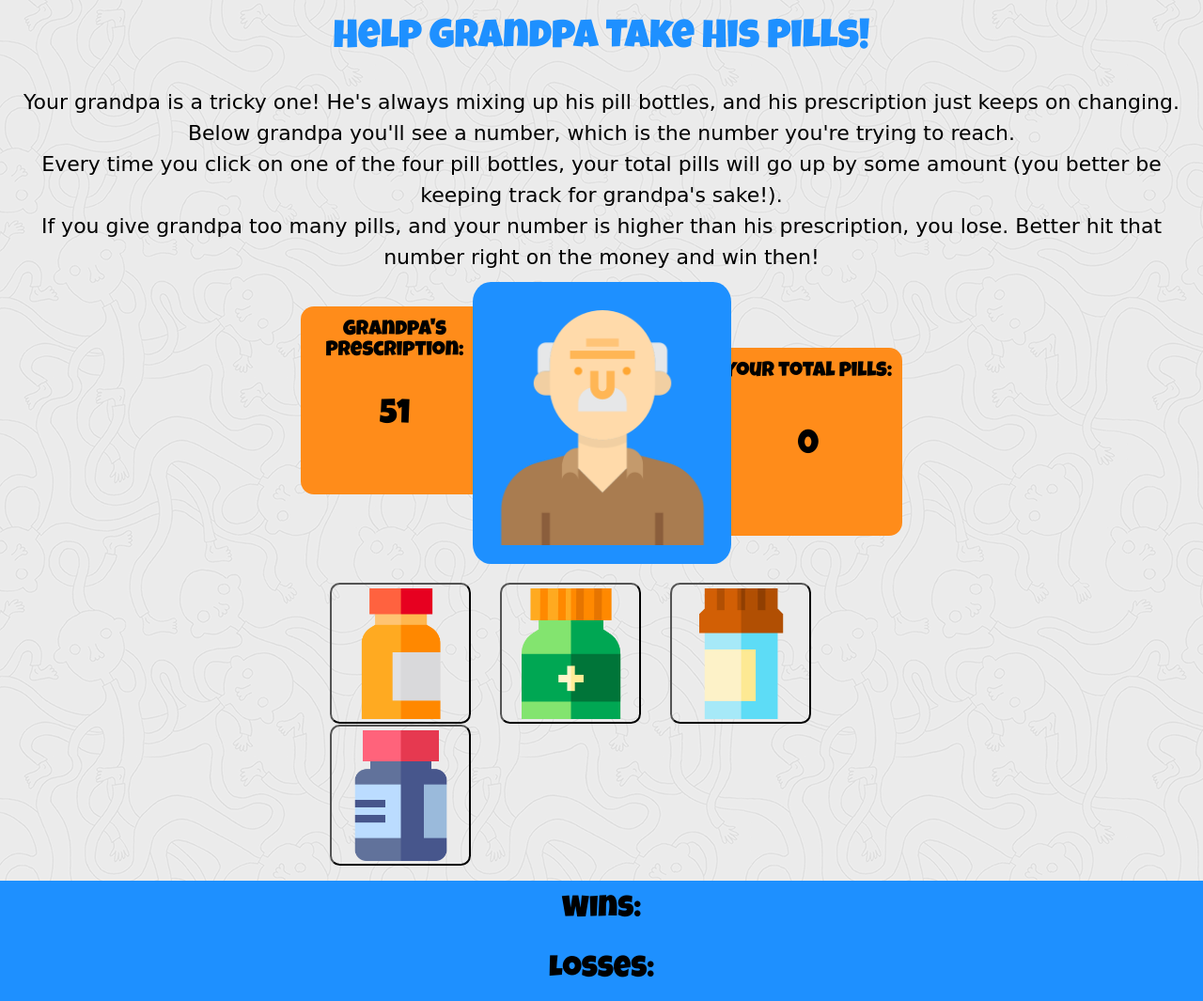
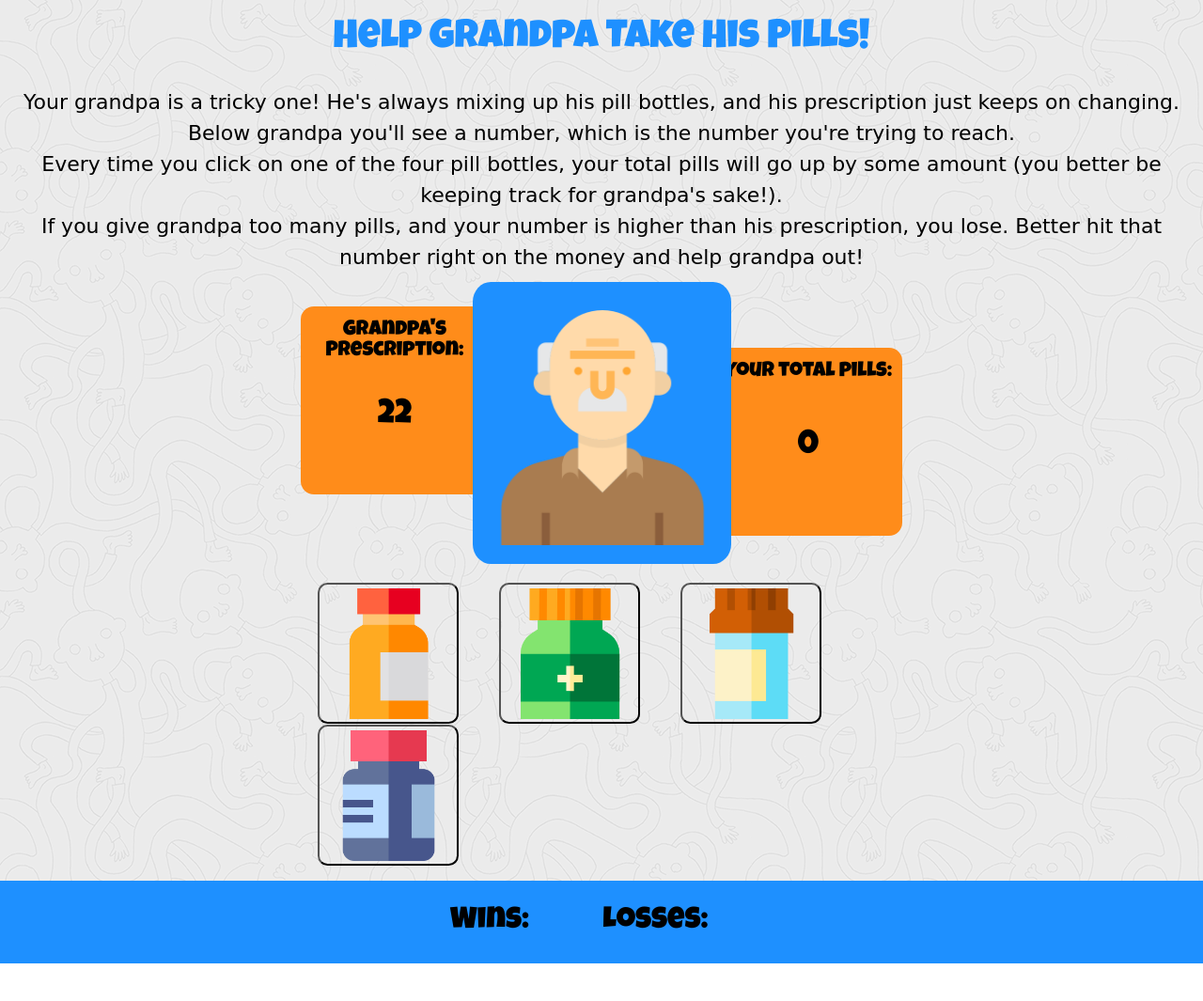
Before and after one commit to ThorNolan/unit-4-game, a plain HTML site: page index.html in a window 1280 px wide. Shown: the whole page at 94% size. After the commit the page ends 1025 px from the top, so only its background shows below. Drawn offline with nearby package versions, Linux system fonts and the light colour scheme; a web font is replaced by a local one.

Commit message:
finished up some final stylings and added timeouts so that my css animations would display correctly

```diff
--- a/assets/css/style.css
+++ b/assets/css/style.css
@@ -113,7 +113,7 @@ h1 {
 .buttons {
     padding-top: 5px;
     padding-bottom: 5px;
-    padding-left: 26.5%;
+    padding-left: 25%;
     padding-right: 25%;
     color: dodgerblue;
     border-radius: 7%;
@@ -125,9 +125,12 @@ h1 {
 }
 
 .buttons button {
-    margin-right: 12px;
-    margin-left: 12px;
+    margin-right: 18px;
+    margin-left: 18px;
 }
+
+button:focus { outline: none; }
+
 
 #orangeBottle {
     background: url(../images/orange-bottle.png) no-repeat;
@@ -173,3 +176,8 @@ h1 {
     background-color: dodgerblue;
     line-height: 2;
 }
+
+.score p {
+    display: inline-block;
+    padding: 12px;
+}
--- a/assets/javascript/game.js
+++ b/assets/javascript/game.js
@@ -1,5 +1,6 @@
 
 // ================== GLOBALS =======================
+$(document).ready(function() {
 
   // variables for setting up random numbers...
 
@@ -40,11 +41,14 @@
 
     // my functions for tracking on-click events and running conditionals to determine if the player has achieved a win or has exceeded the "prescription" and lost
 
-    $("input[type='button']").click(function() {
+    $("button").click(function() {
         // using a switch case here to determine which button was pressed and then add points based on whichever random number has been assigned to that button
         switch (this.id) {
 
-          case "orangeBottle":
+          case 'orangeBottle':
+
+            $("#orangeBottle").addClass("animated wobble fast");
+
             playerNumber = playerNumber + orangeBottle;
             $("#yourNumber").text(playerNumber);
                 //conditional that runs my gameWin function on a win or my gameLoss function on a loss
@@ -54,9 +58,13 @@
                 else if (playerNumber > prescription){
                     gameLoss();
                 }
+            window.setTimeout(function(){$("#orangeBottle").removeClass("animated wobble fast");}, 1000);
             break;
 
-          case "greenBottle":
+          case 'greenBottle':
+
+            $("#greenBottle").addClass("animated wobble fast");
+
             playerNumber = playerNumber + greenBottle;
             $("#yourNumber").text(playerNumber);
                 if (playerNumber == prescription){
@@ -65,9 +73,14 @@
                 else if (playerNumber > prescription){
                     gameLoss();
                 }
+
+            window.setTimeout(function(){$("#greenBottle").removeClass("animated wobble fast");}, 1000);
             break;
 
-          case "blueBottle":
+          case 'blueBottle':
+
+            $("#blueBottle").addClass("animated wobble fast");
+
             playerNumber = playerNumber + blueBottle;
             $("#yourNumber").text(playerNumber);
                 if (playerNumber == prescription){
@@ -76,9 +89,14 @@
             else if (playerNumber > prescription){
                 gameLoss();
             }
+
+            window.setTimeout(function(){$("#blueBottle").removeClass("animated wobble fast");}, 1000);
             break;
 
-          case "purpleBottle":
+          case 'purpleBottle':
+
+            $("#purpleBottle").addClass("animated wobble fast");
+
             playerNumber = playerNumber + purpleBottle;
             $("#yourNumber").text(playerNumber);
             if (playerNumber == prescription){
@@ -87,6 +105,8 @@
             else if (playerNumber > prescription){
                 gameLoss();
             }
+
+            window.setTimeout(function(){$("#purpleBottle").removeClass("animated wobble fast");}, 1000);
             break;
         }
     });
@@ -96,24 +116,29 @@
 
     // function to run if the player number is equal to the random number, make wins go up by 1, and add and then remove my animate.css classes
     function gameWin() {
+        $("#grandpa").addClass("animated bounce slow");
         wins++;
         $("#wins").text(wins);
         reset();
+        window.setTimeout(function(){$("#grandpa").removeClass("animated bounce slow");}, 2000);
+        alert("Grandpa thanks you.");
     }
 
     // function to run if the player number exceeds the random number, make losses go up by 1, and add and then remove my animate.css classes
     function gameLoss() {
+        $("#grandpa").addClass("animated tada slow");
         losses++;
         $("#losses").text(losses);
         reset();
+        window.setTimeout(function(){$("#grandpa").removeClass("animated tada slow");}, 2000);
+        alert("UH OH! THAT WAS TOO MANY PIIILLLLLLSSSSS");
     }
-
 
 // ================== GAMEPLAY PROCESS ====================
 
-    // resets values and also resets wins and losses if the window is loaded/reloaded
-    window.onload = function() {
-        wins = 0;
-        losses = 0;
-        reset();
-    };
+//just need to reset the game to start it when the window is loaded, the rest is contained in my functions
+reset();
+
+
+
+});
--- a/index.html
+++ b/index.html
@@ -29,7 +29,7 @@
 
             <p>Every time you click on one of the four pill bottles, your total pills will go up by some amount (you better be keeping track for grandpa's sake!).</p>
 
-            <p>If you give grandpa too many pills, and your number is higher than his prescription, you lose. Better hit that number right on the money and win then!</p>
+            <p>If you give grandpa too many pills, and your number is higher than his prescription, you lose. Better hit that number right on the money and help grandpa out!</p>
         </div>
 
     </section>
@@ -42,7 +42,7 @@
         </figure>
 
         <figure id="pillbox">
-            <img id="grandpa" class="animated tada slow" src="assets/images/grandpa-soft.png" alt= "Grandpa!">
+            <img id="grandpa" class="" src="assets/images/grandpa-soft.png" alt= "Grandpa!">
         </figure>
 
         <figure id="guessesBox">
@@ -54,17 +54,17 @@
 
     <section class="buttons">
 
-        <button id="orangeBottle" class="animated wobble fast"></button>
-        <button id="greenBottle" class="animated wobble fast"></button>
-        <button id="blueBottle" class="animated wobble fast"></button>
-        <button id="purpleBottle" class="animated wobble fast"></button>
+        <button id="orangeBottle" class=""></button>
+        <button id="greenBottle" class=""></button>
+        <button id="blueBottle" class=""></button>
+        <button id="purpleBottle" class=""></button>
 
     </section>
 
     <section class="score">
 
-        <p id="wins">Wins:</p>
-        <p id="losses">Losses:</p>
+        <p>Wins: <p id="wins"></p></p>
+        <p>Losses: <p id="losses"></p></p>
 
     </section>
 
```
